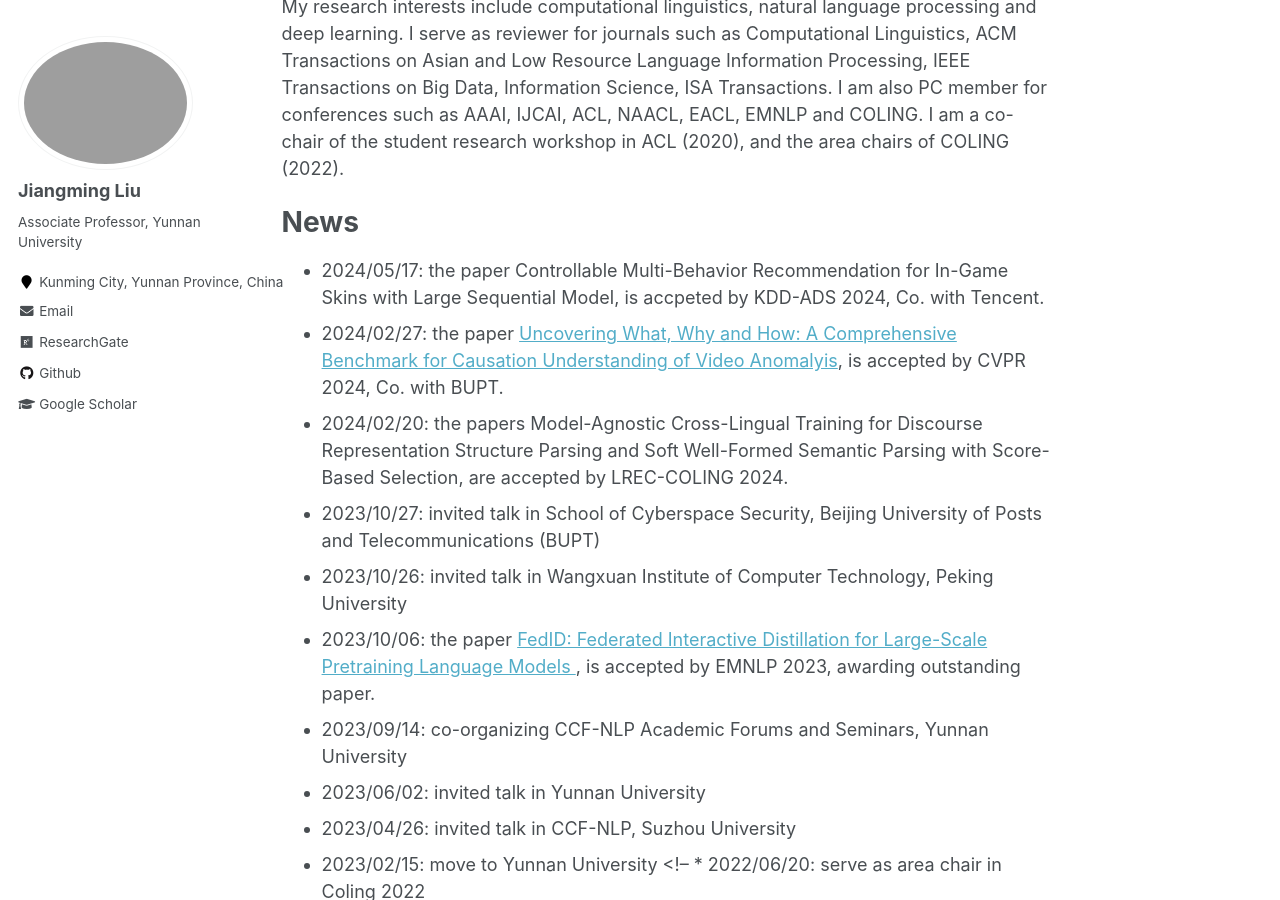
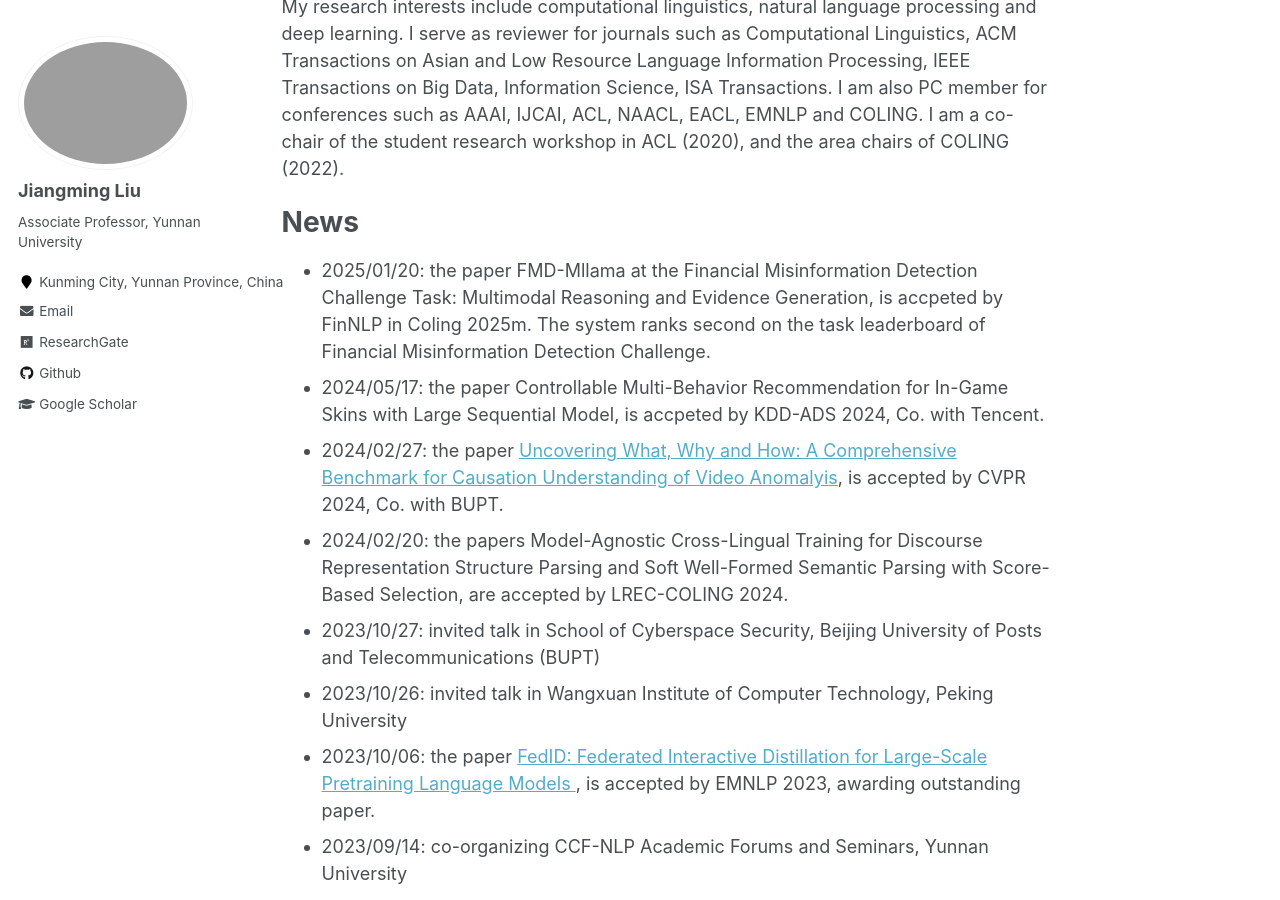
Before and after one commit to LeonCrashCode/LeonCrashCode.github.io, a Jekyll site: the page built from _pages/about.md, in a window 1280 px wide and 900 px high, scrolled down 528 px. Built offline with Jekyll 4.4.1, drawn with Linux system fonts in a browser that asks for light colours.

Commit message:
Update about.md

```diff
--- a/_pages/about.md
+++ b/_pages/about.md
@@ -18,6 +18,7 @@ My research interests include computational linguistics, natural language proces
 
 News
 ======
+* 2025/01/20: the paper FMD-Mllama at the Financial Misinformation Detection Challenge Task: Multimodal Reasoning and Evidence Generation, is accpeted by FinNLP in Coling 2025m. The system ranks second on the task leaderboard of Financial Misinformation Detection Challenge.
 * 2024/05/17: the paper Controllable Multi-Behavior Recommendation for In-Game Skins with Large Sequential Model, is accpeted by KDD-ADS 2024, Co. with Tencent.
 * 2024/02/27: the paper <a href="https://arxiv.org/abs/2405.00181"> Uncovering What, Why and How: A Comprehensive Benchmark for Causation Understanding of Video Anomalyis</a>, is accepted by CVPR 2024, Co. with BUPT.
 * 2024/02/20: the papers Model-Agnostic Cross-Lingual Training for Discourse Representation Structure Parsing and Soft Well-Formed Semantic Parsing with Score-Based Selection, are accepted by LREC-COLING 2024.
```
